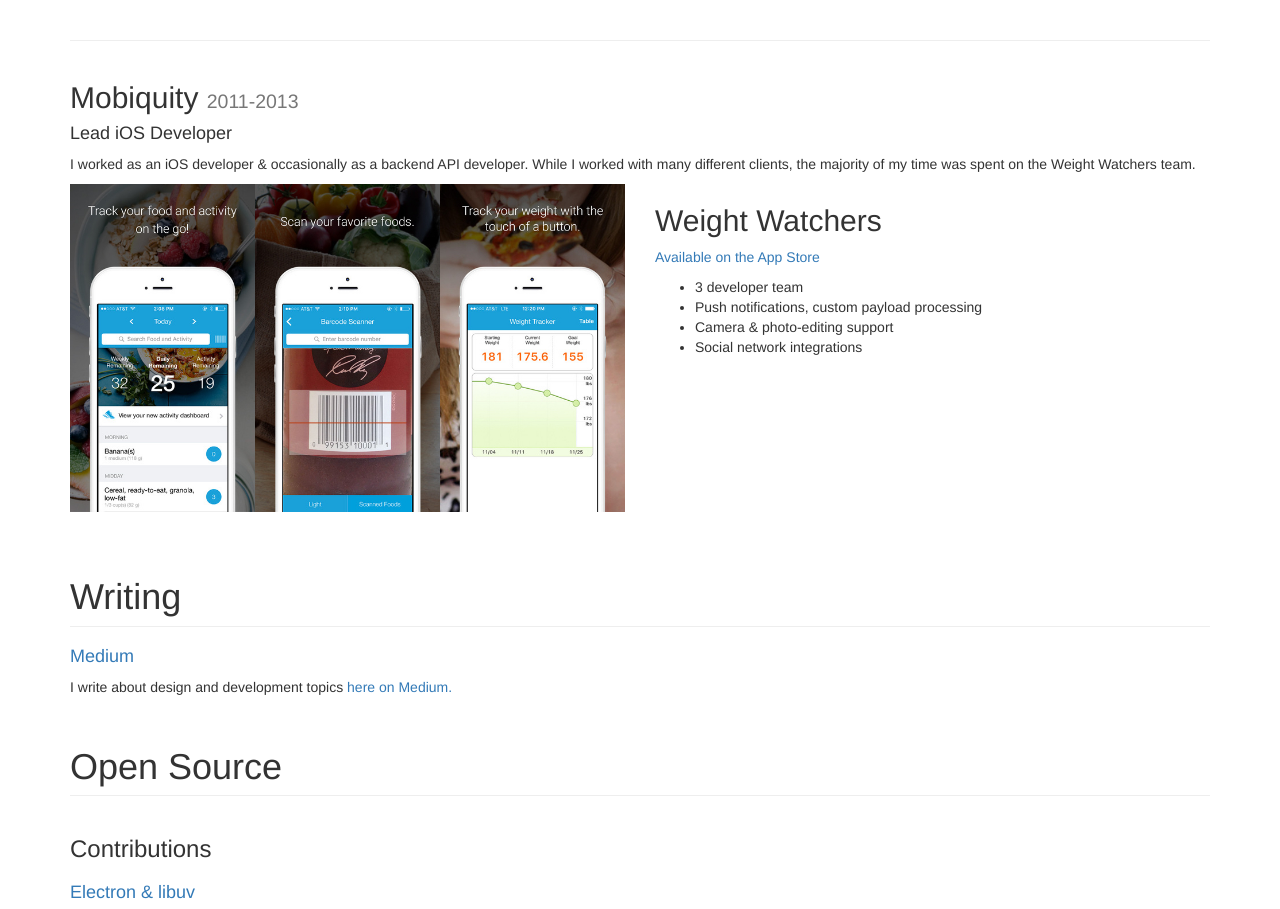
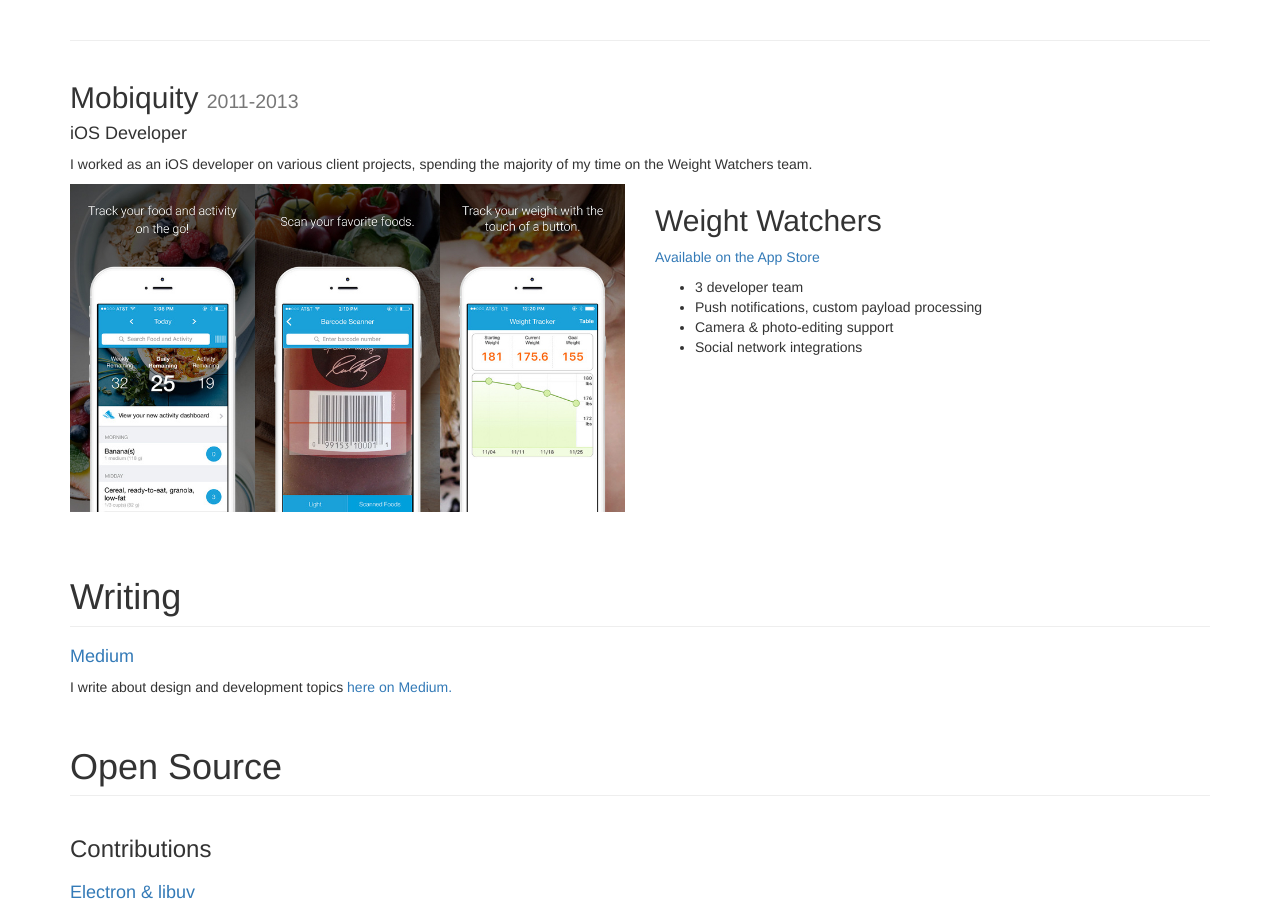
Before and after one commit to pdesantis/pdesantis.github.io, a plain HTML site: page index.html in a window 1280 px wide. Shown: the part 5140-6049 px from the top of the page. Drawn offline with Linux system fonts and the light colour scheme.

Commit message:
Fix Mobiquity

```diff
--- a/index.html
+++ b/index.html
@@ -404,9 +404,9 @@
                 <h2>Mobiquity
                     <small>2011-2013</small>
                 </h2>
-                <h4>Lead iOS Developer</h4>
+                <h4>iOS Developer</h4>
                 <p>
-                    I worked as an iOS developer &amp; occasionally as a backend API developer. While I worked with many different clients, the majority of my time was spent on the Weight Watchers team.
+                    I worked as an iOS developer on various client projects, spending the majority of my time on the Weight Watchers team.
                 </p>
             </div>
         </div>
```
